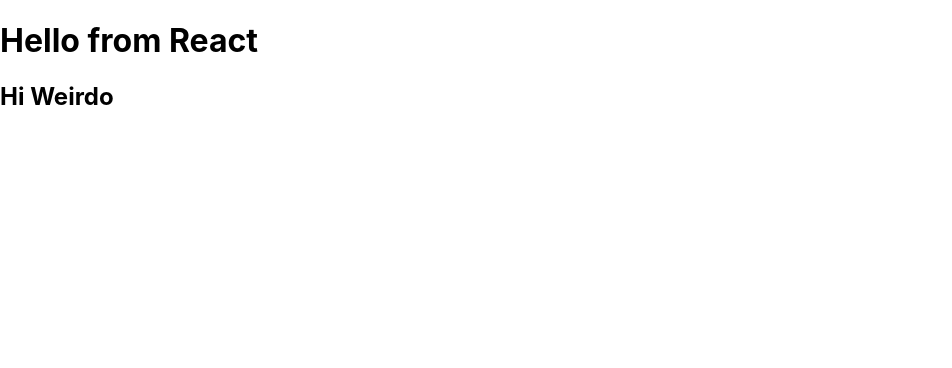
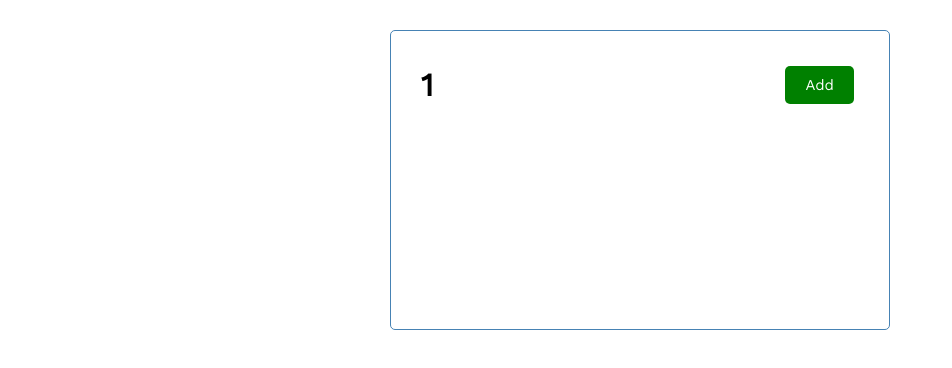
Before and after one commit to stevensho11/react-task-tracker, a React (Create React App) app: page / in a window 1280 px wide. Shown: the top 368 px of the page, without its empty margins (0-952 px from the left). Built offline with nearby package versions, Linux system fonts and the light colour scheme.

Commit message:
Testing out components

```diff
--- a/src/App.js
+++ b/src/App.js
@@ -1,11 +1,12 @@
+import Header from "./Components/Header";
+
 function App() {
   const name = "Stevens";
   const x = false;
 
   return (
     <div className="container">
-      <h1>Hello from React</h1>
-      <h2>Hi {x ? name : "Weirdo"}</h2>
+      <Header title={1} />
     </div>
   );
 }
--- /dev/null
+++ b/src/Components/Button.js
@@ -0,0 +1,22 @@
+import PropTypes from 'prop-types'
+
+const Button = ({ color, text, onClick }) => {
+
+    return (
+        <div>
+            <button onClick={onClick} className='btn' style={{ backgroundColor: color }}>{text}</button>
+        </div>
+    )
+}
+
+Button.defaultProps = {
+    color: 'steelblue'
+}
+
+Button.propTypes = {
+    text: PropTypes.string,
+    color: PropTypes.string,
+    onClick: PropTypes.func
+}
+
+export default Button
--- /dev/null
+++ b/src/Components/Header.js
@@ -0,0 +1,30 @@
+import PropTypes from 'prop-types'
+import Button from './Button'
+
+const Header = ({ title }) => {
+    const onClick = () => {
+        console.log('Click')
+    }
+
+    return (
+        <header className='header'>
+            <h1>{title}</h1>
+            <Button onClick={onClick} color='green' text='Add' />
+        </header>
+    )
+}
+
+Header.defaultProps = {
+    title: 'Task Tracker'
+}
+
+Header.propTypes = {
+    title: PropTypes.string.isRequired
+}
+
+// Using CSS in JS example
+// const headingStyle = {
+//     color: 'steelblue', backgroundColor: 'black'
+// }
+
+export default Header
--- a/src/index.css
+++ b/src/index.css
@@ -1,13 +1,112 @@
-body {
+@import url("https://fonts.googleapis.com/css2?family=Work+Sans&display=swap");
+
+* {
+  box-sizing: border-box;
   margin: 0;
-  font-family: -apple-system, BlinkMacSystemFont, 'Segoe UI', 'Roboto', 'Oxygen',
-    'Ubuntu', 'Cantarell', 'Fira Sans', 'Droid Sans', 'Helvetica Neue',
-    sans-serif;
-  -webkit-font-smoothing: antialiased;
-  -moz-osx-font-smoothing: grayscale;
+  padding: 0;
 }
 
-code {
-  font-family: source-code-pro, Menlo, Monaco, Consolas, 'Courier New',
-    monospace;
+body {
+  font-family: "Work Sans", sans-serif;
 }
+
+.container {
+  max-width: 500px;
+  margin: 30px auto;
+  overflow: auto;
+  min-height: 300px;
+  border: 1px solid steelblue;
+  padding: 30px;
+  border-radius: 5px;
+}
+
+.header {
+  display: flex;
+  justify-content: space-between;
+  align-items: center;
+  margin-bottom: 20px;
+}
+
+.btn {
+  display: inline-block;
+  background: #000;
+  color: #fff;
+  border: none;
+  padding: 10px 20px;
+  margin: 5px;
+  border-radius: 5px;
+  cursor: pointer;
+  text-decoration: none;
+  font-size: 15px;
+  font-family: inherit;
+}
+
+.btn:focus {
+  outline: none;
+}
+
+.btn:active {
+  transform: scale(0.98);
+}
+
+.btn-block {
+  display: block;
+  width: 100%;
+}
+
+.task {
+  background: #f4f4f4;
+  margin: 5px;
+  padding: 10px 20px;
+  cursor: pointer;
+}
+
+.task.reminder {
+  border-left: 5px solid green;
+}
+
+.task h3 {
+  display: flex;
+  align-items: center;
+  justify-content: space-between;
+}
+
+.add-form {
+  margin-bottom: 40px;
+}
+
+.form-control {
+  margin: 20px 0;
+}
+
+.form-control label {
+  display: block;
+}
+
+.form-control input {
+  width: 100%;
+  height: 40px;
+  margin: 5px;
+  padding: 3px 7px;
+  font-size: 17px;
+}
+
+.form-control-check {
+  display: flex;
+  align-items: center;
+  justify-content: space-between;
+}
+
+.form-control-check label {
+  flex: 1;
+}
+
+.form-control-check input {
+  flex: 2;
+  height: 20px;
+}
+
+footer {
+  margin-top: 30px;
+  text-align: center;
+}
```
